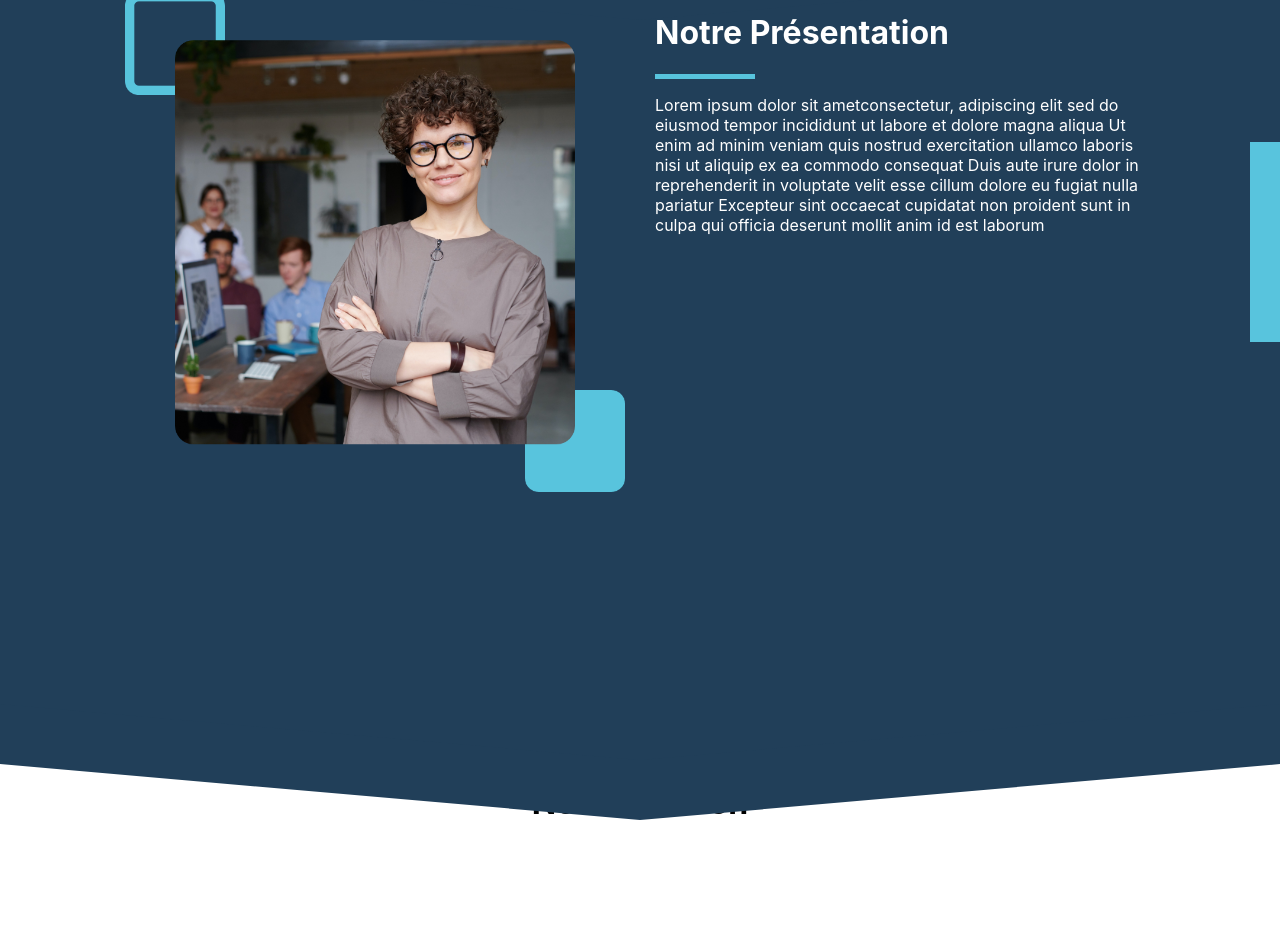
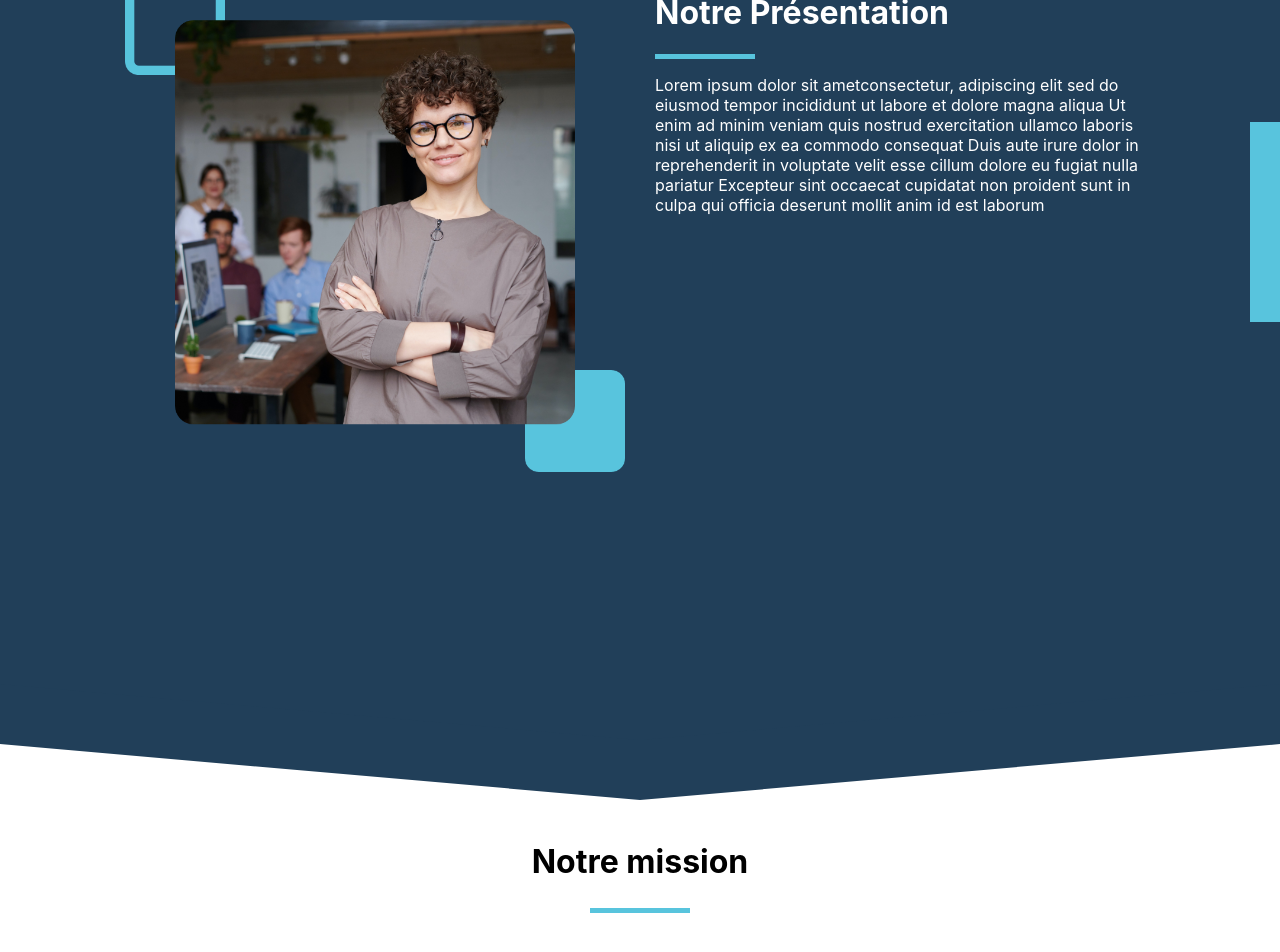
Before and after one commit to soficod/pme, a Next.js app: page / in a window 1280 px wide. Shown: the part 928-1880 px from the top of the page. Built offline with nearby package versions, Linux system fonts and the light colour scheme.

Commit message:
Fixed update

```diff
--- a/pages/components/home_page/mission/Mission.tsx
+++ b/pages/components/home_page/mission/Mission.tsx
@@ -7,13 +7,19 @@ const Mission = () =>
     const {lang, changeLanguage} = useContext(langContext);
 
     return(
-        <>
-            <div className={styles.mission_section}>
-                <h1 className={styles.mission_title}>
-                    {lang.Mission.title}
-                </h1>
+        <section className={styles.mission_section}>
+            <h1 className={styles.mission_title}>
+                {lang.Mission.title}
+            </h1>
+            <div
+                className="separator"
+                style={{
+                    margin: "auto"
+                }}
+            >
+
             </div>
-        </>
+        </section>
     )
 }
 
--- a/pages/components/home_page/navbar/Navbar.tsx
+++ b/pages/components/home_page/navbar/Navbar.tsx
@@ -23,10 +23,6 @@ const Navbar = () => {
                 :
                 <MobileNav styles={styles} />
             }
-
-            {
-                JSON.stringify({isMobile: isMobile})
-            }
         </>
     )
 }
--- a/pages/components/home_page/presentation/Presentation.tsx
+++ b/pages/components/home_page/presentation/Presentation.tsx
@@ -1,15 +1,13 @@
-import React, { useContext } from 'react'
+import React, { useContext } from 'react';
 import { langContext } from '../../../services/langContext';
+import { motion } from 'framer-motion';
 import styles from '../../../../styles/landing_page/Presentation.module.css';
-import {motion} from 'framer-motion';
 
-const Presentation = ()=>{
-
+const Presentation = () =>
+{
     const {lang, changeLanguage} = useContext(langContext);
-
     return(
         <>
-
             <div className={styles.presentationContainer}>
                 <div className={styles.shape}></div>
 
@@ -28,9 +26,31 @@ const Presentation = ()=>{
                             opacity:1
                         }}
                     >
+                        {
+                            typeof(lang.Presentation) != "undefined"
+                            ?
+                            <>
                                 <h1>{lang.Presentation.title}</h1>
+                                <div className="separator"></div>
+                                <p>{lang.Presentation.text}</p>
+                            </>
+                            :
+                            <>
+                                <h1>Notre présentation</h1>
                                 <div className={styles.vide}></div>
-                    <p>{lang.Presentation.text}</p>
+                                <p>
+                                    Lorem ipsum dolor sit ametconsectetur,
+                                    adipiscing elit sed do eiusmod tempor incididunt
+                                    ut labore et dolore magna aliqua Ut enim ad minim
+                                    veniam quis nostrud exercitation ullamco laboris nisi
+                                    ut aliquip ex ea commodo consequat Duis aute irure dolor
+                                    in reprehenderit in voluptate velit esse cillum dolore
+                                    eu fugiat nulla pariatur Excepteur sint occaecat
+                                    cupidatat non proident sunt in culpa qui officia deserunt
+                                    mollit anim id est laborum
+                                </p>
+                            </>
+                        }
 
                     </motion.div>
 
@@ -57,7 +77,7 @@ const Presentation = ()=>{
             </div>
             <div className={styles.foot}></div>
         </>
-
     )
 }
+
 export default Presentation;
--- a/pages/services/langContext.tsx
+++ b/pages/services/langContext.tsx
@@ -2,7 +2,27 @@ import { createContext } from 'react';
 import { useLanguage } from './useLanguage';
 
 export const langContext = createContext({
-    lang: "",
+    lang: {
+        "Navbar": {
+            "news_link": "News ",
+            "presentation_link": "Our presentation",
+            "mission_link": "Our mission",
+            "events_link": "Our events",
+            "doc_link": "Our documents",
+            "contact_link": "Contact us",
+            "join_link": "Join us"
+        },
+        "Main": {
+            "join_us": ["Join us now!"]
+        },
+        "Presentation": {
+            "title": "Our Presentation",
+            "text":"Lorem ipsum dolor sit ametconsectetur, adipiscing elit sed do eiusmod tempor incididunt ut labore et dolore magna aliqua Ut enim ad minim veniam quis nostrud exercitation ullamco laboris nisi ut aliquip ex ea commodo consequat Duis aute irure dolor in reprehenderit in voluptate velit esse cillum dolore eu fugiat nulla pariatur Excepteur sint occaecat cupidatat non proident sunt in culpa qui officia deserunt mollit anim id est laborum"
+        },
+        "Mission": {
+            "title": "Our mission"
+        }
+    },
     changeLanguage: ()=>{
 
     }
--- a/styles/globals.css
+++ b/styles/globals.css
@@ -16,3 +16,10 @@ a {
 * {
   box-sizing: border-box;
 }
+
+.separator
+{
+  background-color: #58C4DD;
+  width: 100px;
+  height: 5px;
+}
--- a/styles/landing_page/Mission.module.css
+++ b/styles/landing_page/Mission.module.css
@@ -7,4 +7,11 @@
     z-index: 99;
     background-color: white;
     position: relative;
+    text-align: center;
 }
+
+.mission_title
+{
+    margin-top: 100px;
+    font-size: 2em;
+}
--- a/styles/landing_page/Presentation.module.css
+++ b/styles/landing_page/Presentation.module.css
@@ -65,7 +65,7 @@
 .arrow
 {
     position: absolute;
-    top:O;
+    top:0;
 
     width: 100%;
     height:30px;
@@ -143,12 +143,6 @@
     display: flex;
     flex-direction: column;
 
-}
-.vide
-{
-    background-color: #58C4DD;
-    width: 100px;
-    height: 5px;
 }
 
 .image_1
```
Also changed, not shown: pages/index.tsx (+5 -4 lines), 1 other file (tests, documents, lock files or other folders). Lines whose indentation alone changed are shown as unchanged.
